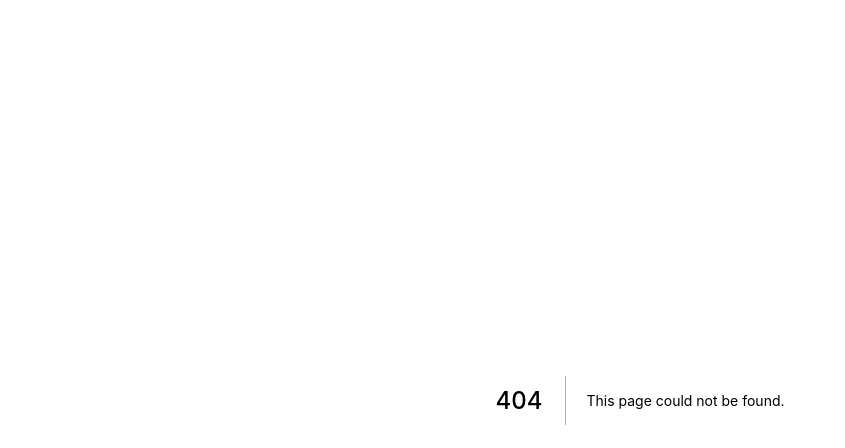
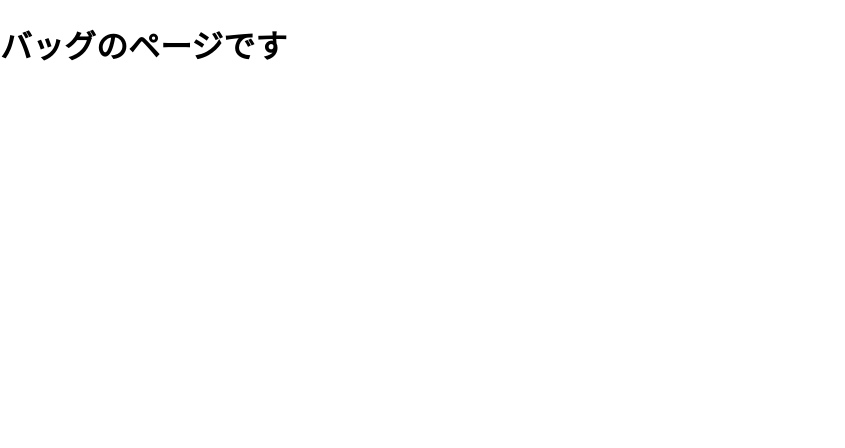
Before and after one commit to y4shiro/nextjs-tutorial-reffect, a Next.js app: page /products/bag in a window 1280 px wide. Before the commit this address had no page. Shown: the top 448 px of the page, without its empty margins (0-845 px from the left). Built offline with nearby package versions, Linux system fonts and the light colour scheme.

Commit message:
/pages/products/bag.tsx を追加

```diff
--- /dev/null
+++ b/pages/products/bag.tsx
@@ -0,0 +1,7 @@
+import type { NextPage } from 'next';
+
+const Bag: NextPage = () => {
+  return <h1>バッグのページです</h1>;
+};
+
+export default Bag;
```
